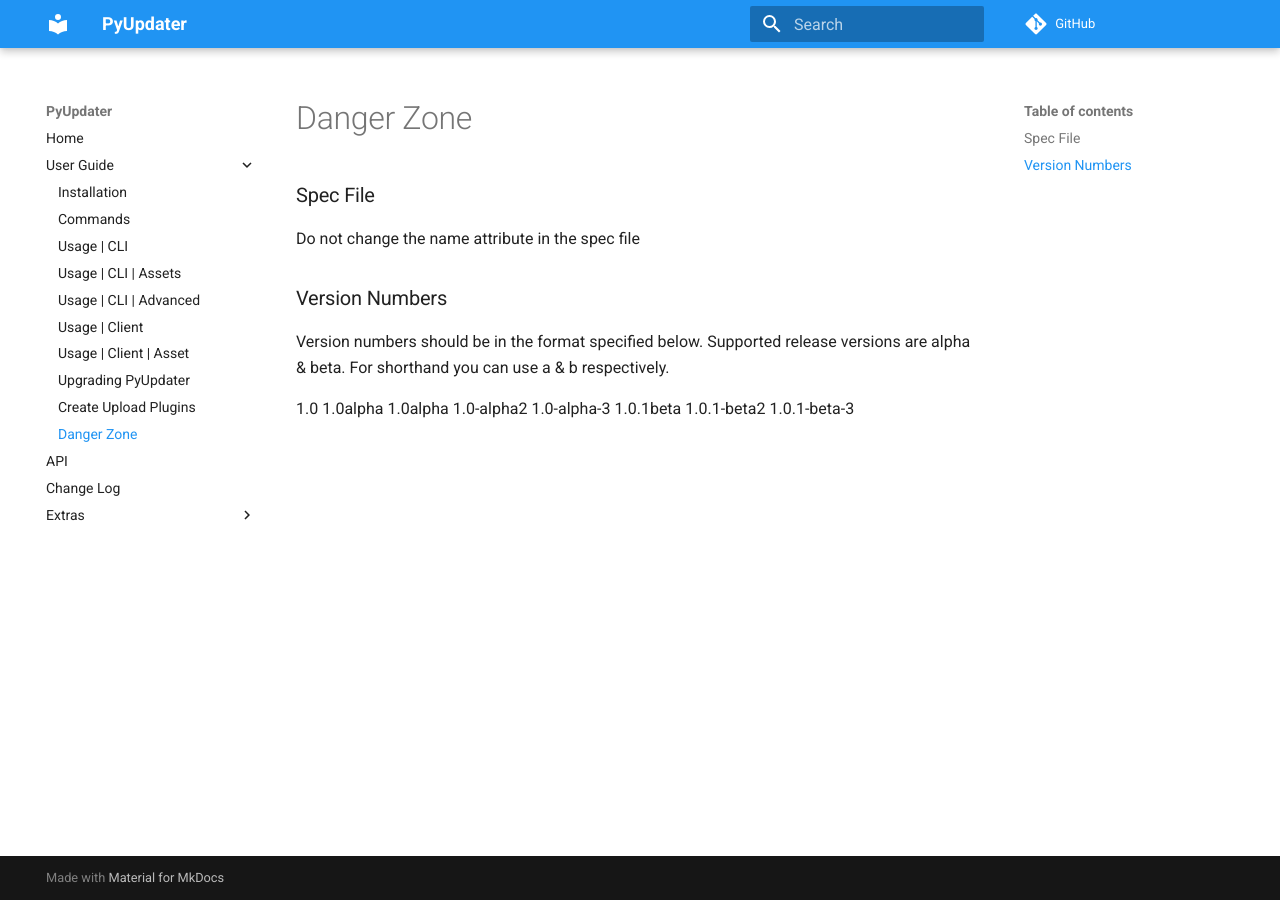
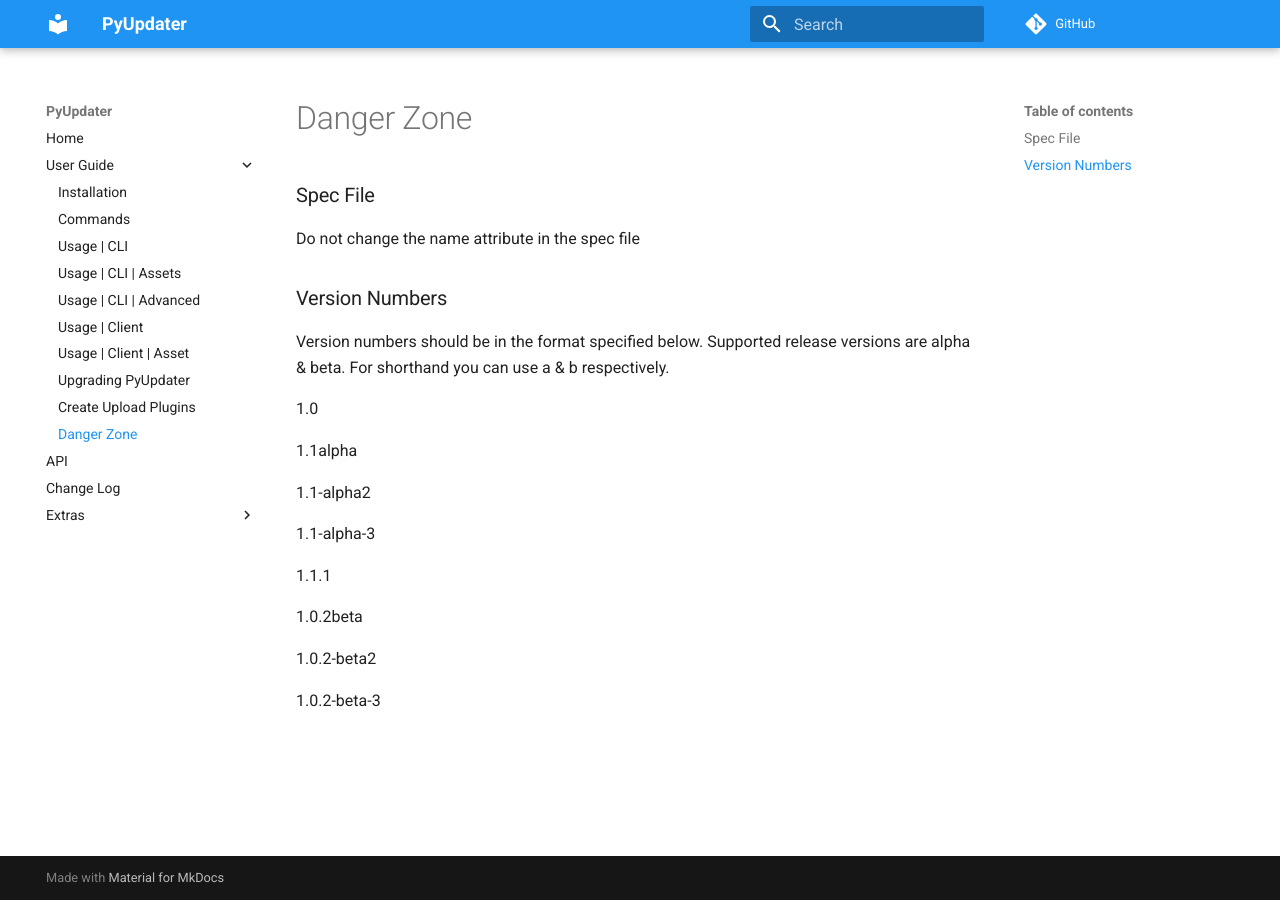
Before and after one commit to Digital-Sapphire/PyUpdater, an MkDocs documentation site: the page built from docs/danger-zone.md, in a window 1280 px wide. Built offline with MkDocs 1.6.1 and Material for MkDocs 9.7.7, drawn with Linux system fonts in a browser that asks for light colours; comment, search, counter and statistics services are not loaded; old or Windows-style settings are respelled for this version of MkDocs.

Commit message:
Fixed formatting

```diff
--- a/docs/danger-zone.md
+++ b/docs/danger-zone.md
@@ -11,10 +11,17 @@
 Version numbers should be in the format specified below. Supported release versions are alpha & beta. For shorthand you can use a & b respectively.
 
 1.0
-1.0alpha
-1.0alpha
-1.0-alpha2
-1.0-alpha-3
-1.0.1beta
-1.0.1-beta2
-1.0.1-beta-3
+
+1.1alpha
+
+1.1-alpha2
+
+1.1-alpha-3
+
+1.1.1
+
+1.0.2beta
+
+1.0.2-beta2
+
+1.0.2-beta-3
```
